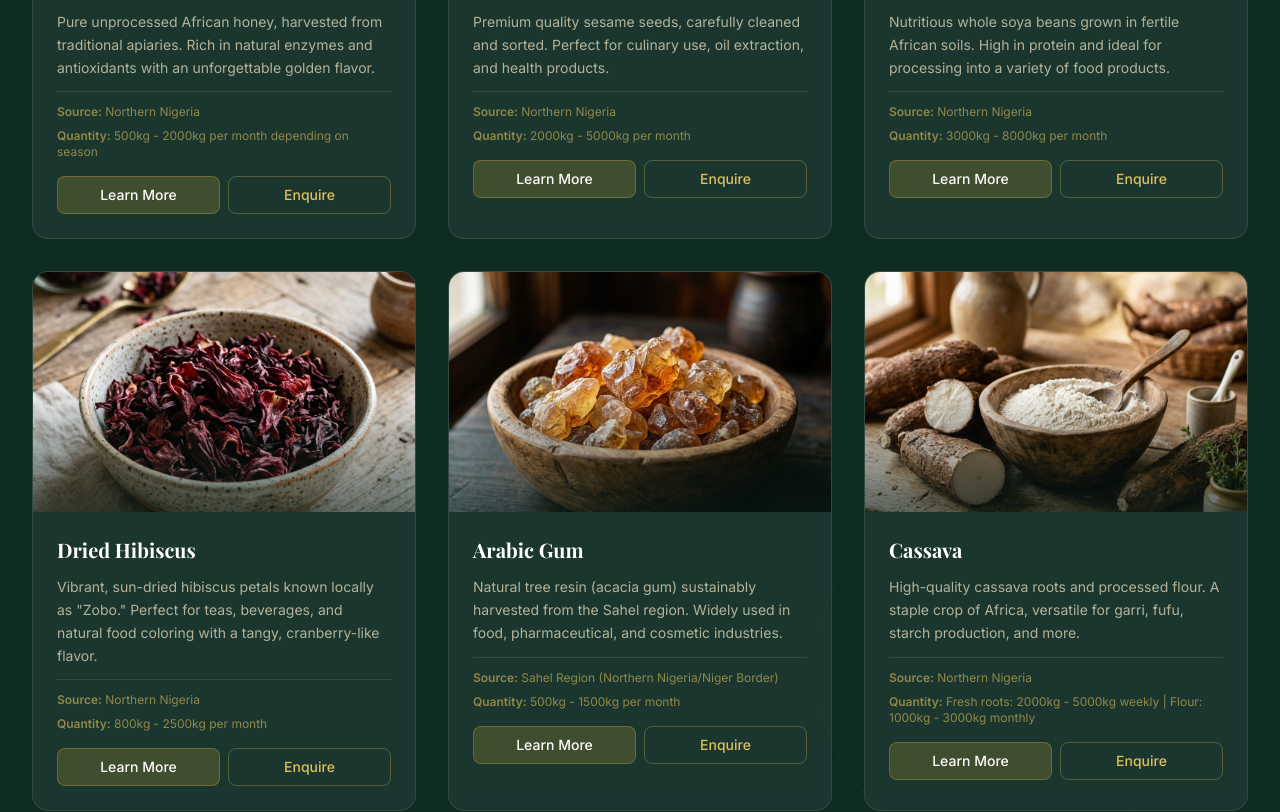
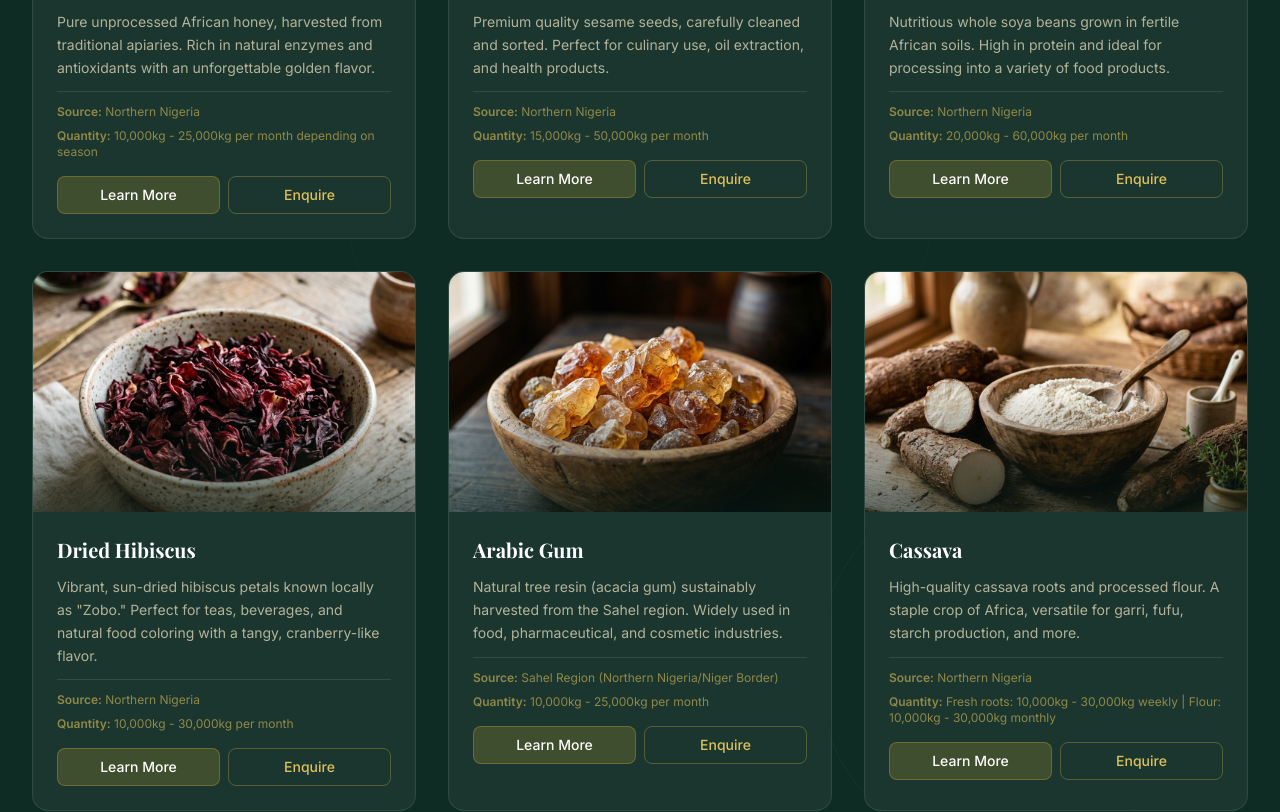
Before and after one commit to Culberthrules/A.M-Bishi, a React (Vite) app: page / in a window 1280 px wide. Shown: the part 2280-3092 px from the top of the page. Built offline with nearby package versions, Linux system fonts and the light colour scheme; a web font is replaced by a local one.

Commit message:
fixed product quantity and Reviews

```diff
--- a/src/components/ProductKnowledge.tsx
+++ b/src/components/ProductKnowledge.tsx
@@ -218,7 +218,7 @@ const productEducation: ProductEducation[] = [
       'Store in airtight glass containers at room temperature (18-24°C). Honey naturally preserves itself indefinitely. Keep away from direct sunlight and moisture.',
     hygiene_standards:
       'Unfiltered, unheated, and unpasteurized. Meets international food safety standards. Sourced from registered apiaries with proper sanitation protocols.',
-    quantity_available: '500kg - 2000kg per month depending on season',
+    quantity_available: '10,000kg - 25,000kg per month depending on season',
   },
   {
     product: 'Sesame Seeds',
@@ -230,7 +230,7 @@ const productEducation: ProductEducation[] = [
       'Keep in cool, dry conditions (15-20°C, <70% humidity). Store in breathable bags to prevent moisture accumulation. Use food-grade containers for long-term storage. Shelf life: 12-18 months.',
     hygiene_standards:
       'Triple-cleaned and sorted. Tested for aflatoxins and pesticide residues. Packaged in food-grade, moisture-resistant containers. Complies with international food safety standards.',
-    quantity_available: '2000kg - 5000kg per month',
+    quantity_available: '15,000kg - 50,000kg per month',
   },
   {
     product: 'Soya Beans',
@@ -242,7 +242,7 @@ const productEducation: ProductEducation[] = [
       'Store in sealed containers at 12-18°C with <65% humidity. Protect from pests and moisture. Use airtight bags with oxygen absorbers for extended storage (6-12 months). Keep away from direct light.',
     hygiene_standards:
       'Cleaned, sorted, and tested for contaminants. Packaged in food-grade bags. Non-GMO certified. Meets all international quality and food safety regulations.',
-    quantity_available: '3000kg - 8000kg per month',
+    quantity_available: '20,000kg - 60,000kg per month',
   },
   {
     product: 'Dried Hibiscus',
@@ -254,7 +254,7 @@ const productEducation: ProductEducation[] = [
       'Store in airtight containers away from light and heat. Ideal storage: 15-20°C, <65% humidity. Keep away from strong odors as hibiscus absorbs aromas easily. Shelf life: 12-18 months when properly stored.',
     hygiene_standards:
       'Hand-sorted and cleaned. Free from additives and artificial colorants. Tested for microbial contamination. Packaged in food-grade materials with tamper-proof seals.',
-    quantity_available: '800kg - 2500kg per month',
+    quantity_available: '10,000kg - 30,000kg per month',
   },
   {
     product: 'Arabic Gum',
@@ -266,7 +266,7 @@ const productEducation: ProductEducation[] = [
       'Keep in sealed containers at room temperature (18-24°C) in a dry environment (<60% humidity). Protect from moisture and contamination. Can be stored for several years without degradation.',
     hygiene_standards:
       'Raw gum is sorted and inspected for purity. Tested for heavy metals and microbial content. Meets Pharmacopeial standards. Packaged in food-grade containers.',
-    quantity_available: '500kg - 1500kg per month',
+    quantity_available: '10,000kg - 25,000kg per month',
   },
   {
     product: 'Cassava',
@@ -278,7 +278,7 @@ const productEducation: ProductEducation[] = [
       'Fresh roots: Store at 12-15°C in humid conditions, use within 3-5 days. Cassava flour: Keep in sealed containers at 15-18°C, <65% humidity. Shelf life: 8-12 months. Protect from pests and moisture.',
     hygiene_standards:
       'Roots cleaned and inspected. Flour processed in food-grade facilities. Tested for cyanide levels (compliant with international standards). Packaged in food-grade bags.',
-    quantity_available: 'Fresh roots: 2000kg - 5000kg weekly | Flour: 1000kg - 3000kg monthly',
+    quantity_available: 'Fresh roots: 10,000kg - 30,000kg weekly | Flour: 10,000kg - 30,000kg monthly',
   },
 ];
 
--- a/src/components/Products.tsx
+++ b/src/components/Products.tsx
@@ -34,7 +34,7 @@ const products: Product[] = [
       'Store in airtight glass containers at room temperature (18-24°C). Honey naturally preserves itself indefinitely. Keep away from direct sunlight and moisture.',
     hygiene_standards:
       'Unfiltered, unheated, and unpasteurized. Meets international food safety standards. Sourced from registered apiaries with proper sanitation protocols.',
-    quantity_available: '500kg - 2000kg per month depending on season',
+    quantity_available: '10,000kg - 25,000kg per month depending on season',
     benefits: ['Natural energy booster', 'Rich in antioxidants', 'Supports immunity', 'Pure and unprocessed'],
   },
   {
@@ -51,7 +51,7 @@ const products: Product[] = [
       'Keep in cool, dry conditions (15-20°C, <70% humidity). Store in breathable bags to prevent moisture accumulation. Use food-grade containers for long-term storage. Shelf life: 12-18 months.',
     hygiene_standards:
       'Triple-cleaned and sorted. Tested for aflatoxins and pesticide residues. Packaged in food-grade, moisture-resistant containers. Complies with international food safety standards.',
-    quantity_available: '2000kg - 5000kg per month',
+    quantity_available: '15,000kg - 50,000kg per month',
     benefits: ['High in protein', 'Rich in minerals', 'Oil extraction ready', 'Traditional variety'],
   },
   {
@@ -68,7 +68,7 @@ const products: Product[] = [
       'Store in sealed containers at 12-18°C with <65% humidity. Protect from pests and moisture. Use airtight bags with oxygen absorbers for extended storage (6-12 months). Keep away from direct light.',
     hygiene_standards:
       'Cleaned, sorted, and tested for contaminants. Packaged in food-grade bags. Non-GMO certified. Meets all international quality and food safety regulations.',
-    quantity_available: '3000kg - 8000kg per month',
+    quantity_available: '20,000kg - 60,000kg per month',
     benefits: ['High protein content', 'Non-GMO', 'Versatile processing', 'Long shelf life'],
   },
   {
@@ -85,7 +85,7 @@ const products: Product[] = [
       'Store in airtight containers away from light and heat. Ideal storage: 15-20°C, <65% humidity. Keep away from strong odors as hibiscus absorbs aromas easily. Shelf life: 12-18 months when properly stored.',
     hygiene_standards:
       'Hand-sorted and cleaned. Free from additives and artificial colorants. Tested for microbial contamination. Packaged in food-grade materials with tamper-proof seals.',
-    quantity_available: '800kg - 2500kg per month',
+    quantity_available: '10,000kg - 30,000kg per month',
     benefits: ['Natural antioxidants', 'Vitamin C rich', 'Traditional flavor', 'Natural food coloring'],
   },
   {
@@ -102,7 +102,7 @@ const products: Product[] = [
       'Keep in sealed containers at room temperature (18-24°C) in a dry environment (<60% humidity). Protect from moisture and contamination. Can be stored for several years without degradation.',
     hygiene_standards:
       'Raw gum is sorted and inspected for purity. Tested for heavy metals and microbial content. Meets Pharmacopeial standards. Packaged in food-grade containers.',
-    quantity_available: '500kg - 1500kg per month',
+    quantity_available: '10,000kg - 25,000kg per month',
     benefits: ['Natural binder', 'Pharmaceutical grade', 'Sustainable harvesting', 'Centuries-old tradition'],
   },
   {
@@ -119,7 +119,7 @@ const products: Product[] = [
       'Fresh roots: Store at 12-15°C in humid conditions, use within 3-5 days. Cassava flour: Keep in sealed containers at 15-18°C, <65% humidity. Shelf life: 8-12 months. Protect from pests and moisture.',
     hygiene_standards:
       'Roots cleaned and inspected. Flour processed in food-grade facilities. Tested for cyanide levels (compliant with international standards). Packaged in food-grade bags.',
-    quantity_available: 'Fresh roots: 2000kg - 5000kg weekly | Flour: 1000kg - 3000kg monthly',
+    quantity_available: 'Fresh roots: 10,000kg - 30,000kg weekly | Flour: 10,000kg - 30,000kg monthly',
     benefits: ['Versatile starch source', 'High carbohydrate content', 'Traditional staple', 'Year-round availability'],
   },
 ];
```
Also changed, not shown: src/components/Reviews.tsx (+28 -18 lines).
